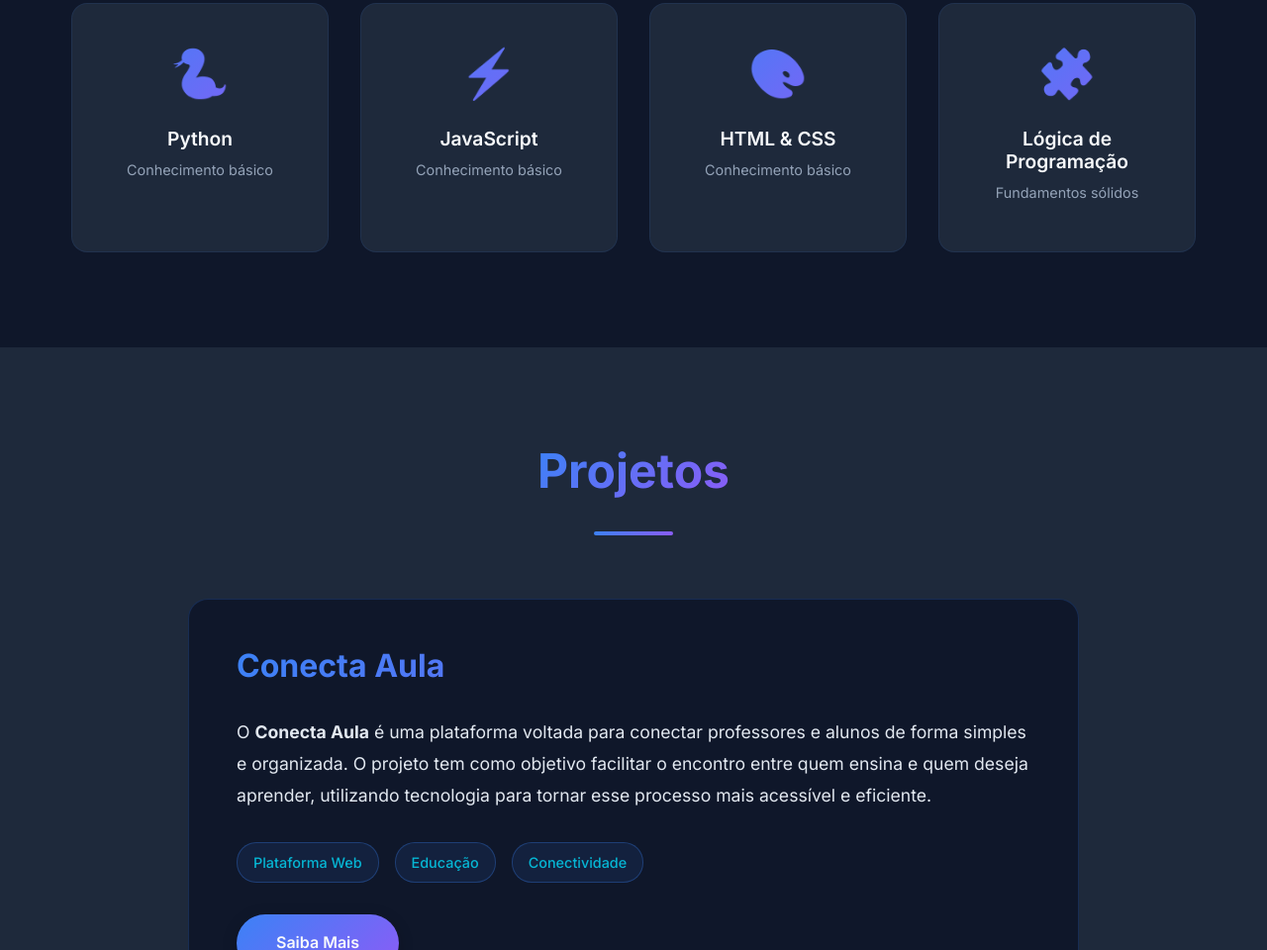
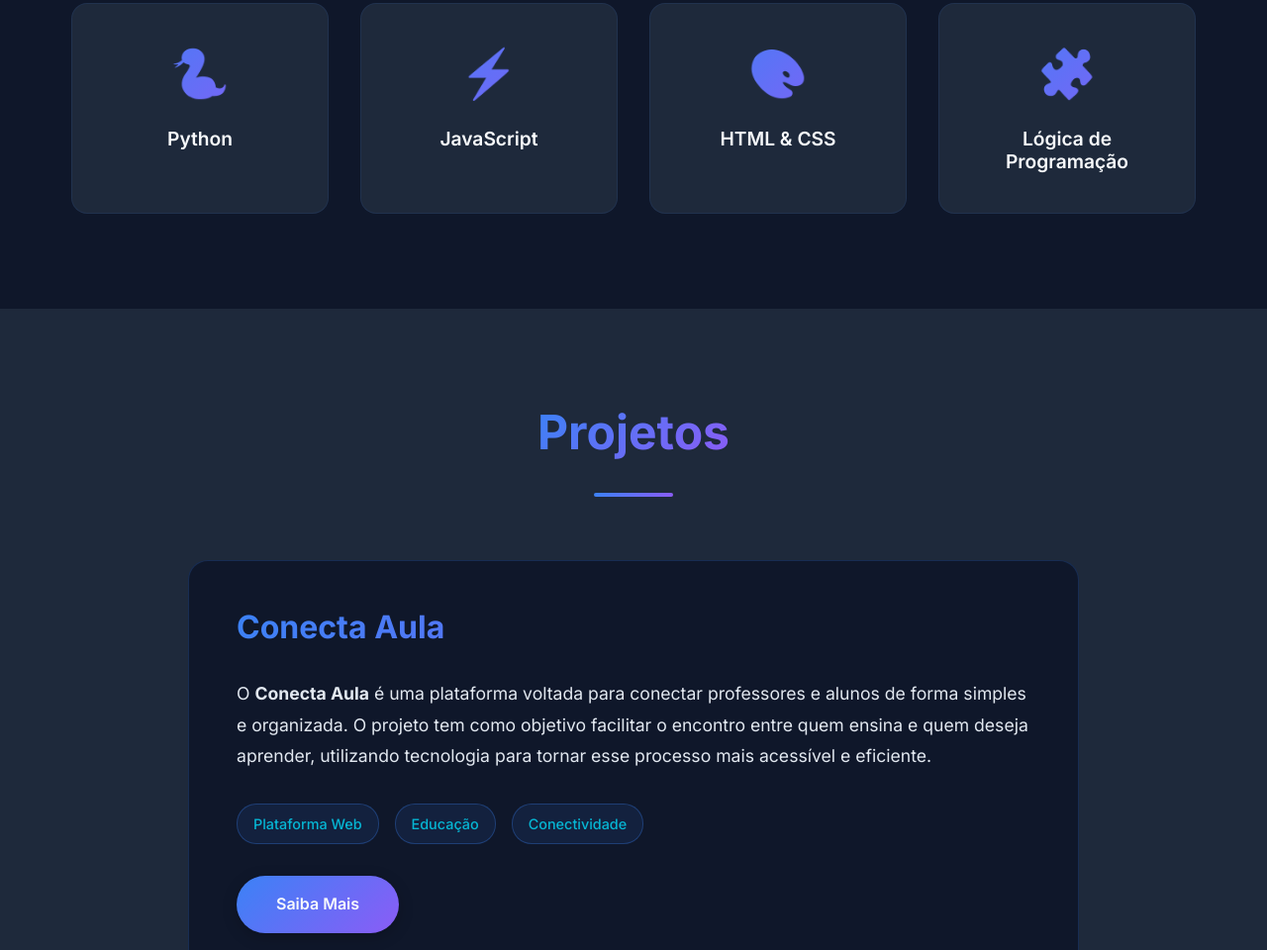
Before and after one commit to RianW-Dev/portfolio, a plain HTML site: page index.html in a window 1280 px wide. Shown: the part 2082-3042 px from the top of the page at 99% size. Drawn offline with Linux system fonts and the light colour scheme.

```diff
--- a/index.html
+++ b/index.html
@@ -115,25 +115,21 @@
                 <div class="skill-card">
                     <div class="skill-icon">🐍</div>
                     <h3 class="skill-name">Python</h3>
-                    <p class="skill-level">Conhecimento básico</p>
                 </div>
 
                 <div class="skill-card">
                     <div class="skill-icon">⚡</div>
                     <h3 class="skill-name">JavaScript</h3>
-                    <p class="skill-level">Conhecimento básico</p>
                 </div>
 
                 <div class="skill-card">
                     <div class="skill-icon">🎨</div>
                     <h3 class="skill-name">HTML & CSS</h3>
-                    <p class="skill-level">Conhecimento básico</p>
                 </div>
 
                 <div class="skill-card">
                     <div class="skill-icon">🧩</div>
                     <h3 class="skill-name">Lógica de Programação</h3>
-                    <p class="skill-level">Fundamentos sólidos</p>
                 </div>
             </div>
         </div>
```
